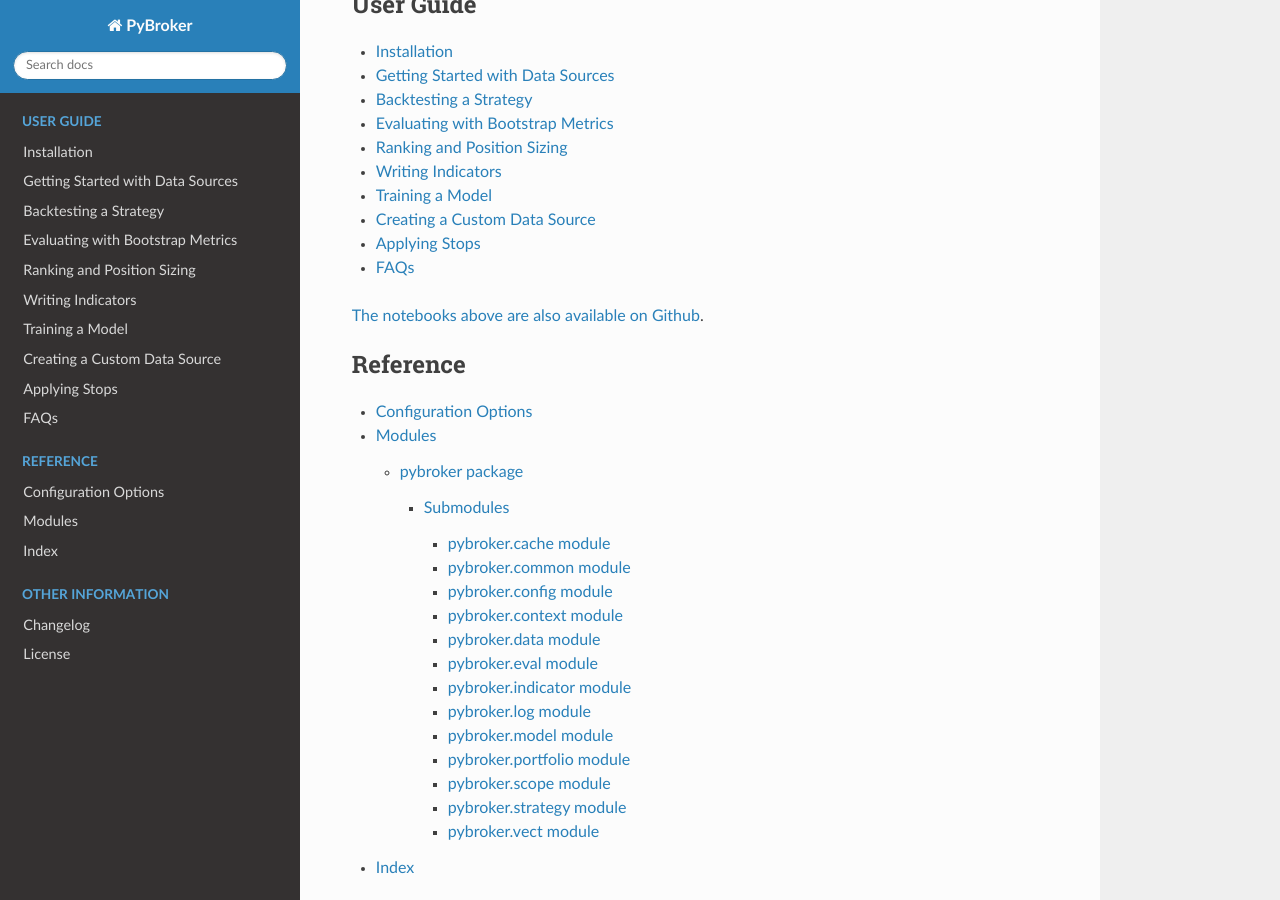
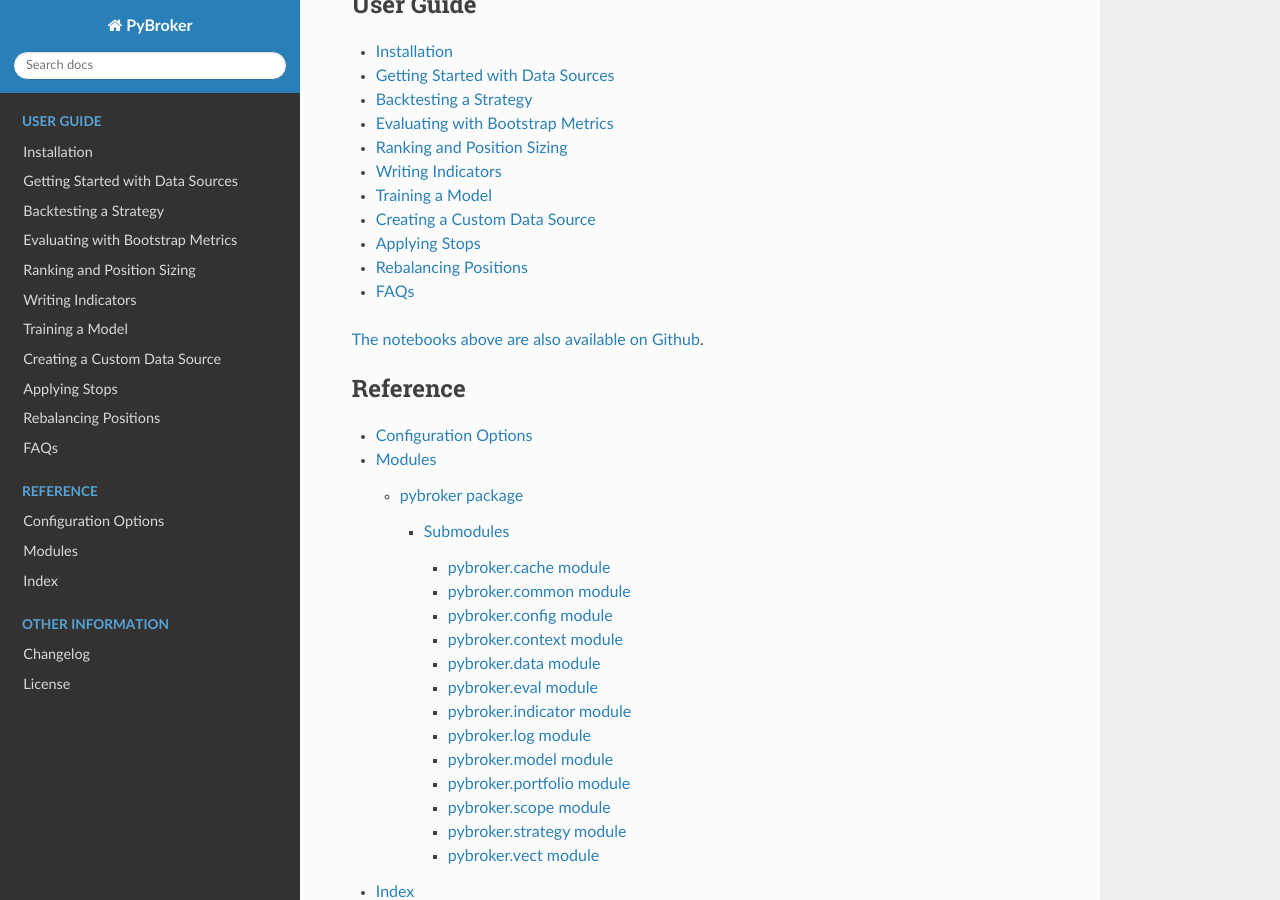
Before and after one commit to edtechre/pybroker, a Sphinx documentation site: the page built from docs/index.rst, in a window 1280 px wide and 900 px high, scrolled down 2259 px. Built offline with Sphinx 7.4.7 and the Read the Docs theme 2.0.0, drawn with Linux system fonts in a browser that asks for light colours.

Commit message:
Adds notebook for rebalancing positions.

```diff
--- a/docs/index.rst
+++ b/docs/index.rst
@@ -158,6 +158,7 @@
    notebooks/6. Training a Model
    notebooks/7. Creating a Custom Data Source
    notebooks/8. Applying Stops
+   notebooks/9. Rebalancing Positions
    notebooks/FAQs
 
 `The notebooks above are also available on Github
```
Also changed, not shown: docs/notebooks/9. Rebalancing Positions.ipynb (added).
